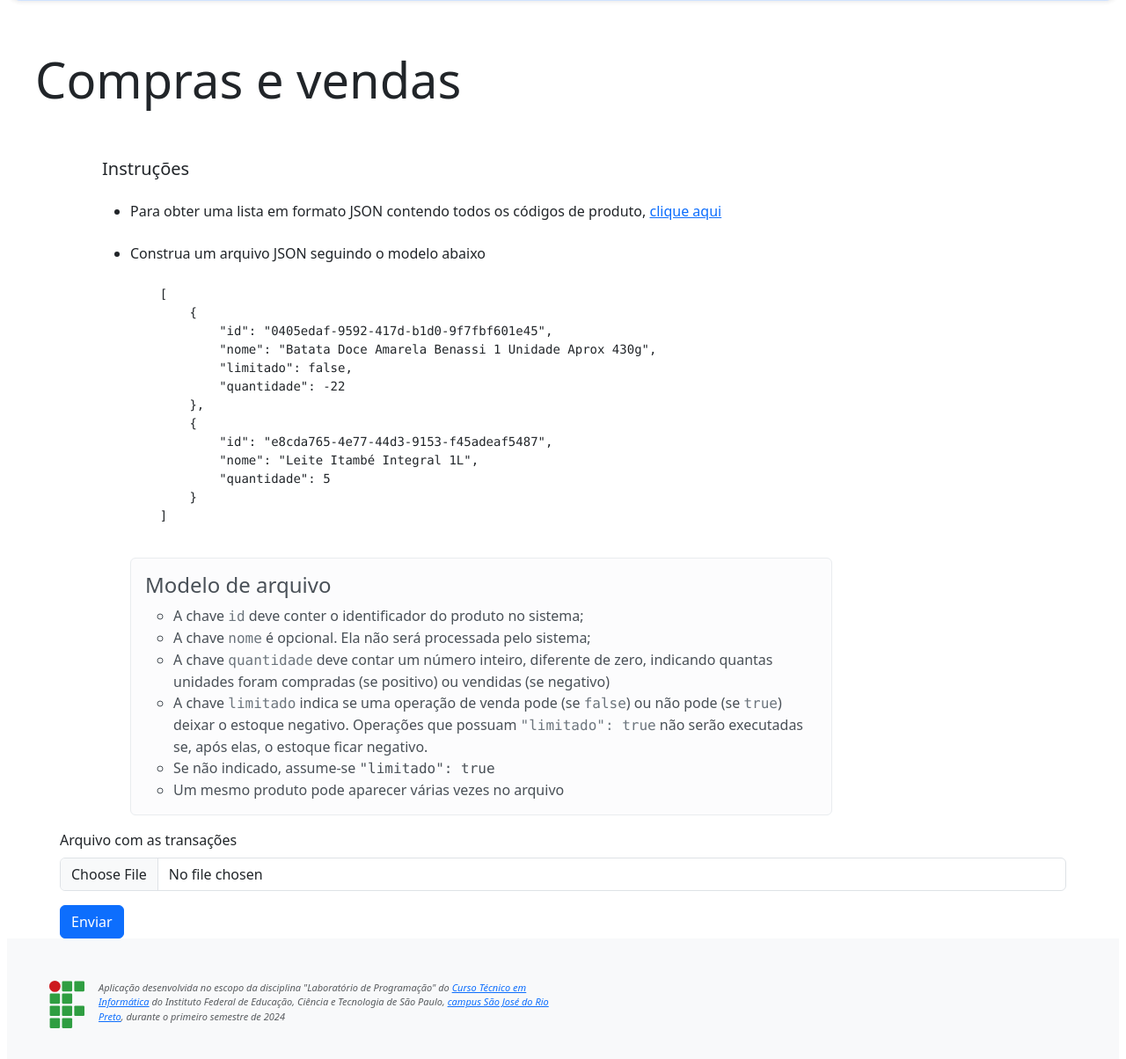
After one commit to dclobato/LabProgramacao, a Flask app: page /admin/produto/compravenda in a window 1280 px wide. The commit adds this page. Shown: the part 347-1551 px from the top of the page at 88% size. Run offline with Flask 3, Linux system fonts and the light colour scheme; a user stored in the database is signed in; tables that the repository leaves empty hold one stand-in row (values such as "Sample post"); parts of the project's set-up code (start-up, migrations or seed data) failed here and were passed over; some libraries are stand-ins or nearby versions.

Commit message:
Feature: -- Compra e venda em lote

```diff
--- a/src/forms/produto.py
+++ b/src/forms/produto.py
@@ -35,3 +35,8 @@ class EditProdutoForm(FlaskForm):
     ativo = BooleanField("Produto ativo?", default=True, validators=[AnyOf([True, False])])
     remover_imagem = BooleanField("Remover imagem?", default=False, validators=[AnyOf([True, False])])
     submit = SubmitField("Alterar")
+
+class CompraVendaProdutoForm(FlaskForm):
+    arquivo_transacoes = FileField("Arquivo com as transações",
+                                   validators=[FileAllowed(['json'], message="Apenas arquivos JSON")])
+    submit = SubmitField("Enviar")
--- a/src/models/usuario.py
+++ b/src/models/usuario.py
@@ -1,3 +1,4 @@
+import datetime
 import random
 import smtplib
 import uuid
@@ -9,7 +10,6 @@ from typing import Optional, Self, List
 
 import email_validator
 import jwt
-import jwt.exceptions
 import pyotp
 from flask import current_app
 from flask_login import UserMixin
@@ -110,8 +110,11 @@ class User(db.Model, TimestampMixin, BasicRepositoryMixin, UserMixin):
     @staticmethod
     def verify_jwt_token(token):
         try:
-            payload = jwt.decode(token, key=current_app.config.get('SECRET_KEY'), algorithms=['HS256'])
-        except Exception as e:
+            payload = jwt.decode(token,
+                                 key=current_app.config.get('SECRET_KEY'),
+                                 algorithms=['HS256'],
+                                 leeway=datetime.timedelta(seconds=10))
+        except jwt.exceptions.PyJWTError as e:
             current_app.logger.error(f"JWT Token validation: {e}")
             return None, None
         else:
@@ -132,9 +135,14 @@ class User(db.Model, TimestampMixin, BasicRepositoryMixin, UserMixin):
         return check_password_hash(self.password_hash, password)
 
     def create_jwt_token(self, action: str, expires_in: int = 600):
-        from flask import current_app
-        payload = {'user': str(self.id), 'action': action.lower(), 'exp': time() + expires_in}
-        return jwt.encode(payload=payload, key=current_app.config.get('SECRET_KEY'), algorithm='HS256')
+        payload = {
+            'user': str(self.id),
+            'action': action.lower(),
+            'exp': time() + expires_in
+        }
+        return jwt.encode(payload=payload,
+                          key=current_app.config.get('SECRET_KEY'),
+                          algorithm='HS256')
 
     def verify_totp(self, token) -> bool:
         totp = pyotp.TOTP(self.otp_secret)
--- a/src/routes/produto.py
+++ b/src/routes/produto.py
@@ -1,3 +1,4 @@
+import json
 import uuid
 
 from werkzeug.exceptions import NotFound
@@ -7,7 +8,7 @@ from flask import Blueprint, render_template, flash, redirect, url_for, request,
 from flask_login import login_required
 
 from src.role_management import papeis_aceitos
-from src.forms.produto import NovoProdutoForm, EditProdutoForm
+from src.forms.produto import NovoProdutoForm, EditProdutoForm, CompraVendaProdutoForm
 from src.models.produto import Produto
 from src.models.categoria import Categoria
 from src.modules import db
@@ -224,3 +225,83 @@ def emfalta():
         return render_template('produto/emfalta.jinja',
                                title="Produtos em falta",
                                rset=rset)
+
+@bp.route('/compravenda', methods=['GET', 'POST'])
+@login_required
+def compravenda():
+    form = CompraVendaProdutoForm()
+    if form.validate_on_submit():
+        if 'arquivo_transacoes' not in request.files:
+            flash("Arquivo não enviado", category='warning')
+            return redirect(url_for('produto.compravenda'))
+        arquivo = request.files['arquivo_transacoes']
+        if arquivo.mimetype != 'application/json':
+            flash("Arquivo enviado não é um JSON", category='warning')
+            return redirect(url_for('produto.compravenda'))
+        try:
+            dados = arquivo.read().decode('utf-8')
+        except UnicodeDecodeError:
+            flash("Arquivo enviado não está no formato UTF-8", category='warning')
+            return redirect(url_for('produto.compravenda'))
+
+        try:
+            transacoes = json.loads(dados)
+        except json.JSONDecodeError:
+            flash("Arquivo enviado não é um arquivo JSON bem formado", category='warning')
+            return redirect(url_for('produto.compravenda'))
+
+        saida = list()
+        for transacao in transacoes:
+            produto = Produto.get_by_id(transacao.get('id'))
+            if not produto:
+                saida.append((f"Produto {transacao.get('id')} não encontrado", 'x', 'warning'))
+                continue
+            try:
+                qtd = int(transacao.get('quantidade'))
+            except ValueError:
+                saida.append((f"Produto \"{produto.nome}\" com quantidade indicada de forma incorreta", 'x', 'warning'))
+                continue
+            except KeyError:
+                saida.append((f"Produto \"{produto.nome}\" sem quantidade indicada", 'x', 'warning'))
+                continue
+            limitado = transacao.get('limitado', True)
+            novo_estoque = produto.estoque + qtd
+            if limitado and novo_estoque < 0:
+                if qtd > 0:
+                    saida.append((f"Comprar {qtd:d} unidade do produto \"{produto.nome}\" vai deixá-lo com {novo_estoque:d} unidades, e não é possível deixar estoque negativo", 'x', 'warning'))
+                else:
+                    saida.append((f"Vender {qtd * -1:d} unidade do produto \"{produto.nome}\" vai deixá-lo com {novo_estoque:d} unidades, e não é possível deixar estoque negativo", 'x', 'warning'))
+                continue
+            produto.estoque = novo_estoque
+            if qtd > 0:
+                saida.append((f"Depois de comprar {qtd:d} unidade do produto \"{produto.nome}\" temos {novo_estoque:d} unidades em estoque", 'check', 'success'))
+            else:
+                saida.append((f"Depois de vender {qtd * -1:d} unidade do produto \"{produto.nome}\" temos {novo_estoque:d} unidades em estoque", 'check', 'success'))
+            db.session.commit()
+
+        flash("Operações de compra e venda executadas", category='success')
+        return render_template('produto/compravenda.jinja',
+                               title="Compras e vendas",
+                               resultado=True,
+                               linhas=saida,
+                               form=form)
+    return render_template('produto/compravenda.jinja',
+                           title="Compras e vendas",
+                           resultado=False,
+                           linhas=list(),
+                           form=form)
+
+@bp.route('/listajson', methods=['GET'])
+@login_required
+def listajson():
+    sentenca = db.select(Produto).order_by(Produto.nome)
+    rset = db.session.execute(sentenca).scalars()
+    retorno = list()
+    for produto in rset:
+        item = dict()
+        item['id'] = str(produto.id)
+        item['nome'] = produto.nome
+        retorno.append(item)
+    return Response(json.dumps(retorno, indent=2, sort_keys=True,ensure_ascii=False).encode('utf8'),
+                    headers={'Content-Disposition': 'attachment;filename=produtos.json'},
+                    mimetype='application/json')
--- /dev/null
+++ b/src/templates/produto/compravenda.jinja
@@ -0,0 +1,49 @@
+{% extends '_Layout.jinja' %}
+{% from 'bootstrap5/utils.html' import render_icon %}
+{% from 'bootstrap5/form.html' import render_form %}
+
+{% block content %}
+    <div class="ms-5 flex-grow-1">
+    {% if resultado %}
+    <h3 class="mb-4">Resultado do processamento do arquivo enviado</h3>
+    <ul>
+        {% for linha in linhas %}
+            <li class="mb-2" style="list-style-type: none;">{{ render_icon(linha[1], size='1.5em', color=linha[2]) }}&nbsp;&nbsp;{{ linha[0] }}</li>
+        {% endfor %}
+    </ul>
+    <hr class="my-5"/>
+    {% endif %}
+    <h5>Instruções</h5>
+    <ul>
+        <li class="my-4">Para obter uma lista em formato JSON contendo todos os códigos de produto, <a href="{{ url_for('produto.listajson')}}">clique aqui</a></li>
+        <li class="my-4">Construa um arquivo JSON seguindo o modelo abaixo</li>
+        <pre>
+    [
+        {
+            "id": "0405edaf-9592-417d-b1d0-9f7fbf601e45",
+            "nome": "Batata Doce Amarela Benassi 1 Unidade Aprox 430g",
+            "limitado": false,
+            "quantidade": -22
+        },
+        {
+            "id": "e8cda765-4e77-44d3-9153-f45adeaf5487",
+            "nome": "Leite Itambé Integral 1L",
+            "quantidade": 5
+        }
+    ]
+        </pre>
+        <div class="alert alert-light w-75" role="alert">
+            <h4 class="alert-heading">Modelo de arquivo</h4>
+            <ul>
+                <li>A chave <span class="font-monospace text-secondary">id</span> deve conter o identificador do produto no sistema;</li>
+                <li>A chave <span class="font-monospace text-secondary">nome</span> é opcional. Ela não será processada pelo sistema;</li>
+                <li>A chave <span class="font-monospace text-secondary">quantidade</span> deve contar um número inteiro, diferente de zero, indicando quantas unidades foram compradas (se positivo) ou vendidas (se negativo)</li>
+                <li>A chave <span class="font-monospace text-secondary">limitado</span> indica se uma operação de venda pode (se <span class="font-monospace font-weight-bold text-secondary">false</span>) ou não pode (se <span class="font-monospace font-weight-bold text-secondary">true</span>) deixar o estoque negativo. Operações que possuam <span class="font-monospace font-weight-bold text-secondary">"limitado": true</span> não serão executadas se, após elas, o estoque ficar negativo.</li>
+                <li>Se não indicado, assume-se <span class="font-monospace font-weight-bold">"limitado": true</span></li>
+                <li>Um mesmo produto pode aparecer várias vezes no arquivo</li>
+            </ul>
+        </div>
+    </ul>
+    </div>
+    {{ render_form(form, button_style='primary') }}
+{% endblock %}
--- a/src/templates/utils/menu.jinja
+++ b/src/templates/utils/menu.jinja
@@ -26,7 +26,7 @@
                             <li><a class="dropdown-item" href="{{ url_for('produto.emfalta') }}">{{ render_icon('exclamation-diamond') }}&nbsp;Produtos
                                 em falta</a></li>
                             <li><a class="dropdown-item" href="#">{{ render_icon('boxes') }}&nbsp;Estoque</a></li>
-                            <li><a class="dropdown-item" href="#">{{ render_icon('cart') }}&nbsp;Comprar/vender</a></li>
+                            <li><a class="dropdown-item" href="{{ url_for('produto.compravenda') }}">{{ render_icon('cart') }}&nbsp;Comprar/vender em lote</a></li>
                         </ul>
                     </li>
                     <li class="nav-item dropdown">
```
